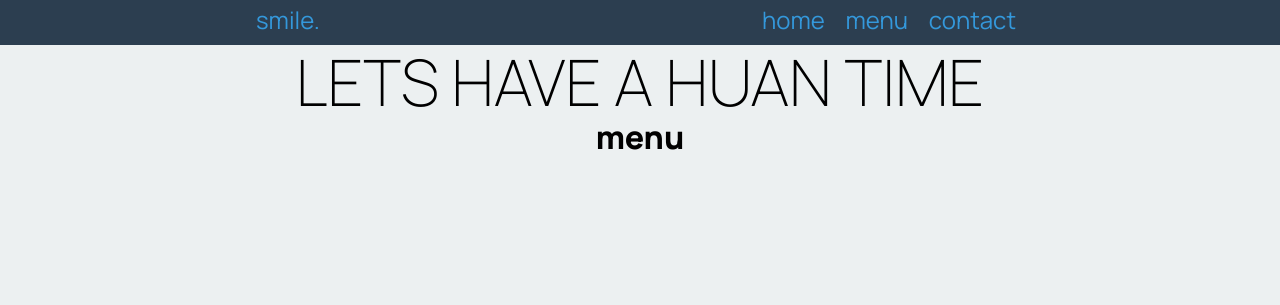
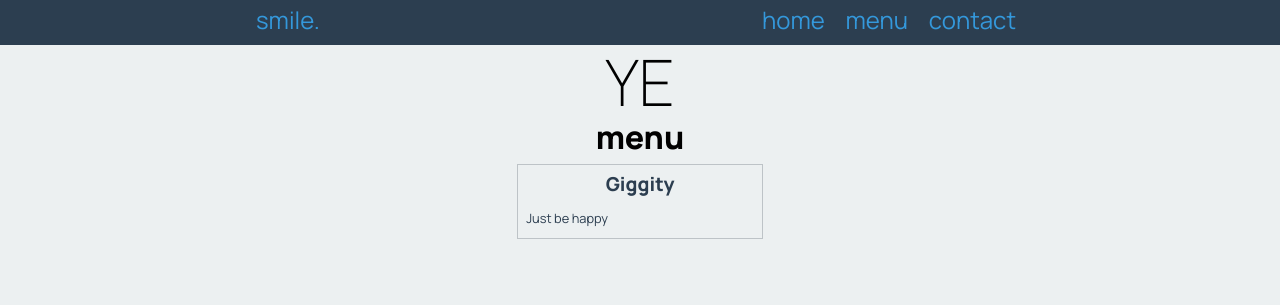
Before and after one commit to chiakitheasian/13DTS_assessment_huan, a Flask app: page /menu in a window 1280 px wide. Shown: the top 305 px of the page. Run offline with Flask 3, Linux system fonts and the light colour scheme.

Commit message:
done a little for my menu.html, having a bit of trouble linking my actual database. But will hopefully fix that during my next session

```diff
--- a/templates/base.html
+++ b/templates/base.html
@@ -23,7 +23,7 @@
 </nav>
 <div class="container">
     <header>
-        <h1>LETS HAVE A HUAN TIME</h1>
+        <h1>YE</h1>
         <h2>{% block pageheading %}{% endblock %}</h2>
     </header>
 
--- a/templates/home.html
+++ b/templates/home.html
@@ -1,6 +1,6 @@
 {% extends "base.html" %}
 
-{% block pageheading %}welcome{% endblock %}
+{% block pageheading %}Boost your confidence (IG){% endblock %}
 
 {% block main %}
 <strong><em>Hello World</em></strong>
--- a/templates/menu.html
+++ b/templates/menu.html
@@ -5,5 +5,10 @@ menu
 {% endblock %}
 
 {% block main %}
-
+    <div class = "products">
+    <div class= "product-box">
+        <h3 class = "product-box-heading"> Giggity</h3>
+        <p class= "product-box-info"> Just be happy </p>
+        </div>
+    </div>
 {% endblock %}
```
